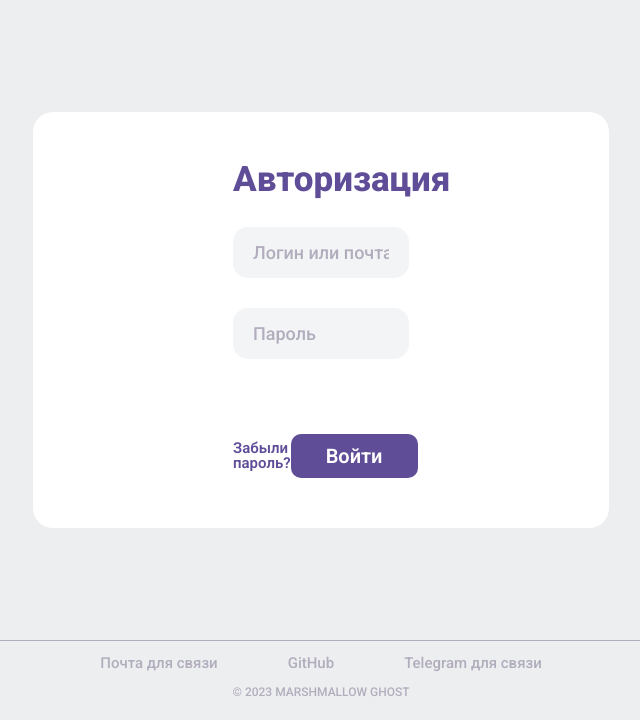
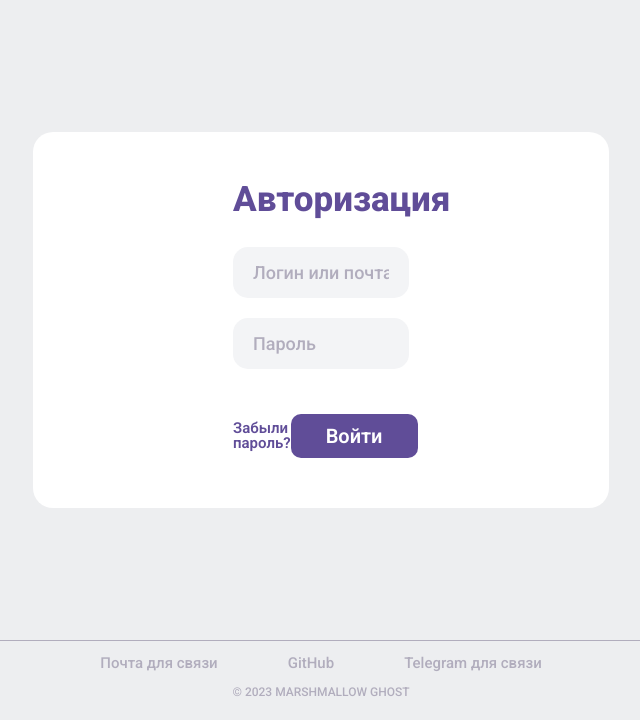
Before and after one commit to TayaTeslya/marshmallow-ghost, a PHP site: page /authorization/ in a window 1280 px wide. Shown: the part 80-800 px from the top of the page, without its empty margins (319-959 px from the left). Run offline with PHP 8.4, Linux system fonts and the light colour scheme.

Commit message:
готовая верстка авторизации

```diff
--- a/assets/css/style.css
+++ b/assets/css/style.css
@@ -168,16 +168,17 @@ footer {
     background-color: #FFFFFF;
     border-radius: 20px;
     padding: 50px 200px;
-    gap: 30px;
+    gap: 10px;
 }
 
 .title {
     text-align: center;
     font-size: 35px;
     font-weight: 800;
+    margin-bottom: 20px;
 }
 
-.form input {
+.form-input {
     background-color: #F3F4F6;
     border: 0;
     border-radius: 15px;
@@ -186,14 +187,27 @@ footer {
     font-size: 18px;
 }
 
-.form input::placeholder {
+.form-input::placeholder {
     color: #B1ADBD;
     font-weight: 500;
 }
 
 .error {
+    padding-left: 20px;
+    text-align: left;
+    color: #d6554e;
+}
+
+.error-input {
+    border: 2px solid #d6554e;
+}
+
+.global-error {
     text-align: center;
-    color: #d6554e;
+}
+
+.form-input-password {
+    padding-right: 50px;
 }
 
 .nav-form {
--- a/authorization/index.php
+++ b/authorization/index.php
@@ -1,30 +1,35 @@
 <?php
 include_once dirname(__DIR__) . '/src/core.php';
 
-function validation(): string {
-    if (!isset($_POST['login']) || empty($_POST['login'])) {
-        $message = 'Введите логин';
-    } elseif (!isset($_POST['password']) || empty($_POST['password'])) {
-        $message = 'Введите пароль';
+function validation(string $key): string {
+    if (!isset($_POST[$key]) || empty($_POST[$key])) {
+        $message = 'Поле не заполнено';
+        global $showError;
+        $showError = true;
     }
     return $message ?? '';
 }
-
 $showMessage = false;
-$message = '';
+$messageGlobal = '';
+$messages = [
+    'login' => '',
+    'password' => '',
+];
+$showError = false;
 if (isset($_POST['sendForm'])) {
-    $message = validation();
-    if (empty($message)) {
+    $showError = false;
+    foreach ($messages as $key => $message) {
+        $messages[$key] = validation($key);
+    }
+    if (!$showError) {
         $user = findUser($_POST['login']);
         if (!empty($user) && password_verify($_POST['password'], $user['password'])) {
             login($user);
             header('Location: /');
         } else {
-            $message = 'Неправильный логин и/или пароль';
+            $messageGlobal = 'Неправильный логин и/или пароль';
             $showMessage = true;
         }
-    } else {
-        $showMessage = true;
     }
 }
 ?>
@@ -34,9 +39,11 @@ includeTemplate('header.php', ['href' => '/registration/', 'hrefName' => 'Нет
 <div class="form-wrapper">
     <form class="form" method="POST">
         <h2 class="title">Авторизация</h2>
-        <input name="login" placeholder="Логин или почта" value="<?=htmlspecialchars($_POST['login'] ?? '')?>"></input>
-        <input name="password" type="password" placeholder="Пароль" value="<?=htmlspecialchars($_POST['password'] ?? '')?>"></input>
-        <span class="error"><?=$showMessage ? htmlspecialchars($message) : '&nbsp;'?></span>
+        <input class="form-input <?=$messages['login'] ? 'error-input' : ''?>" name="login" placeholder="Логин или почта" value="<?=htmlspecialchars($_POST['login'] ?? '')?>">
+        <span class="error"><?=htmlspecialchars($messages['login']) ?? '&nbsp;'?></span>
+        <input class="form-input <?=$messages['password'] ? 'error-input' : ''?>" name="password" type="password" placeholder="Пароль" value="<?=htmlspecialchars($_POST['password'] ?? '')?>">
+        <span class="error"><?=htmlspecialchars($messages['password']) ?? '&nbsp;'?></span>
+        <span class="error global-error"><?=$showMessage ? htmlspecialchars($messageGlobal) : '&nbsp;'?></span>
         <div class="nav-form">
             <a href="">Забыли пароль?</a>
             <button name="sendForm" class="button">Войти</button>
--- a/registration/index.php
+++ b/registration/index.php
@@ -48,8 +48,11 @@ includeTemplate('header.php', ['href' => '/authorization/', 'hrefName' => 'Уж
     <form class="form" method="POST">
         <h2 class="title">Регистрация</h2>
         <input name="email" placeholder="Почта" value="<?=htmlspecialchars($_POST['email'] ?? '')?>"></input>
+        <span class="error"><?=$showMessage ? htmlspecialchars($message) : '&nbsp;'?></span>
         <input name="login" placeholder="Логин" value="<?=htmlspecialchars($_POST['login'] ?? '')?>"></input>
+        <span class="error"><?=$showMessage ? htmlspecialchars($message) : '&nbsp;'?></span>
         <input name="password" type="password" placeholder="Пароль" value="<?=htmlspecialchars($_POST['password'] ?? '')?>"></input>
+        <span class="error"><?=$showMessage ? htmlspecialchars($message) : '&nbsp;'?></span>
         <input name="password" type="confirm_password" placeholder="Подтвердите пароль" value="<?=htmlspecialchars($_POST['confirm_password'] ?? '')?>"></input>
         <span class="error"><?=$showMessage ? htmlspecialchars($message) : '&nbsp;'?></span>
         <div class="nav-form nav-form-registration">
```
